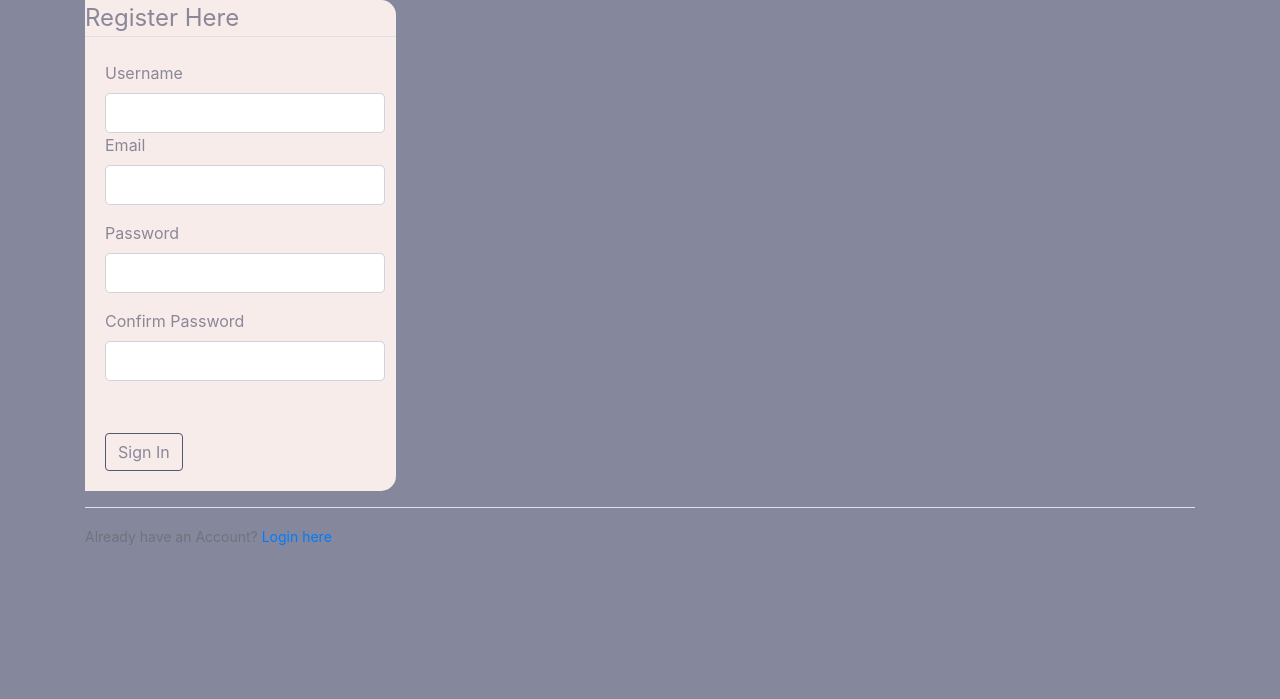
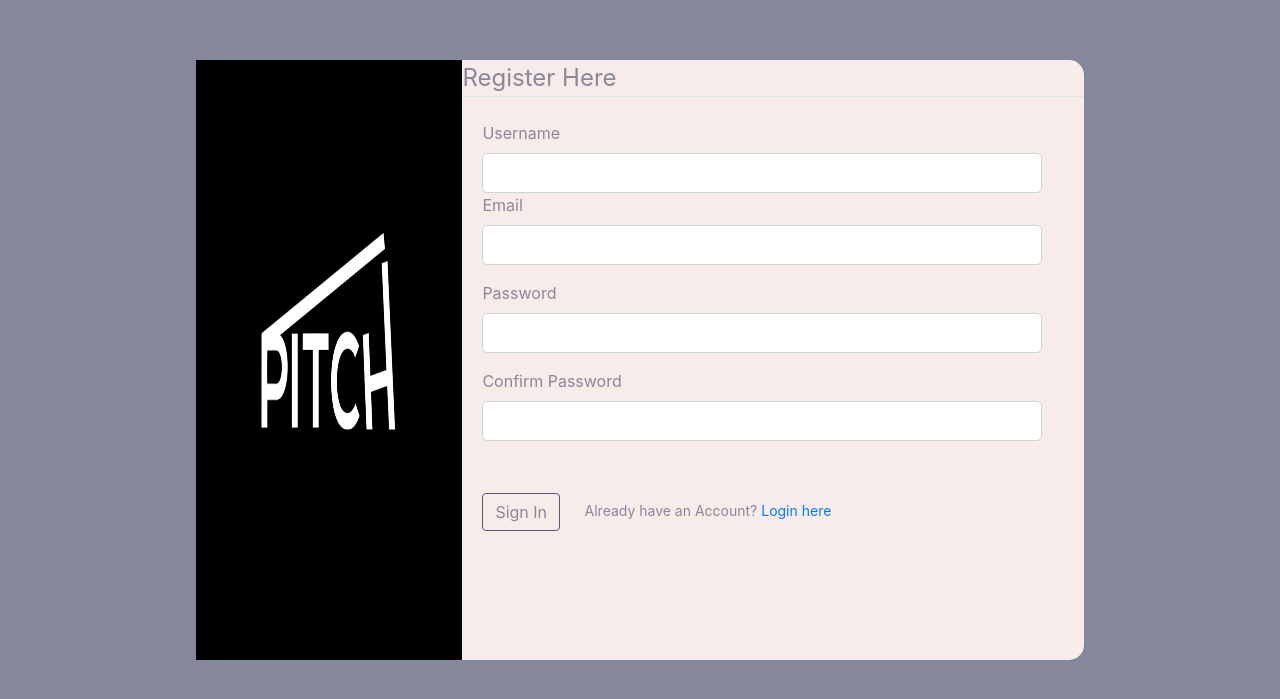
Before and after one commit to juliamwangi123/pitch_flask, a Flask app: page /register in a window 1280 px wide. Shown: the part 40-739 px from the top of the page. Run offline with Flask 2, Linux system fonts and the light colour scheme; some web fonts are replaced.

Commit message:
st:style regestration form

```diff
--- a/app/templates/regestration.html
+++ b/app/templates/regestration.html
@@ -3,7 +3,15 @@
 {% extends 'base.html'%}
 {% block content %}
 <!-- reg form goes in here -->
-        <div class="content-section">
+        <div class="content-section loginform">
+            <div class='left'>
+                <!-- <div class="logoContainer">
+                    <div class="logo"></div>
+                    <p>PitchIt</p>
+                </div> -->
+                <img src="../static/img/Pitch Logo Animation.gif" alt="">
+
+            </div>
             <form action="" method="POST" novalidate >
                 {{form.hidden_tag()}}
 
@@ -74,17 +82,23 @@
                         </div>
 
                 </fieldset>
-                <div class="form-group">
+                <div class="form-group  downreg">
                     {{form.submit(class="btn btn-outline-info")}}
+                    <small>
+                        Already have an Account? <a href="{{url_for('login')}}"> Login here</a>
+                    </small>
+
                 </div>
+
+
+
+
+
+
+
             </form>
 
 
+        </div>
 
-        </div>
-        <div class="border-top pt-3">
-            <small class="text-muted">
-                Already have an Account? <a href="{{url_for('login')}}"> Login here</a>
-            </small>
-        </div>
 {% endblock content%}
```
Also changed, not shown: app/pitch.db, app/static/css/main.css (line endings or trailing spaces).
